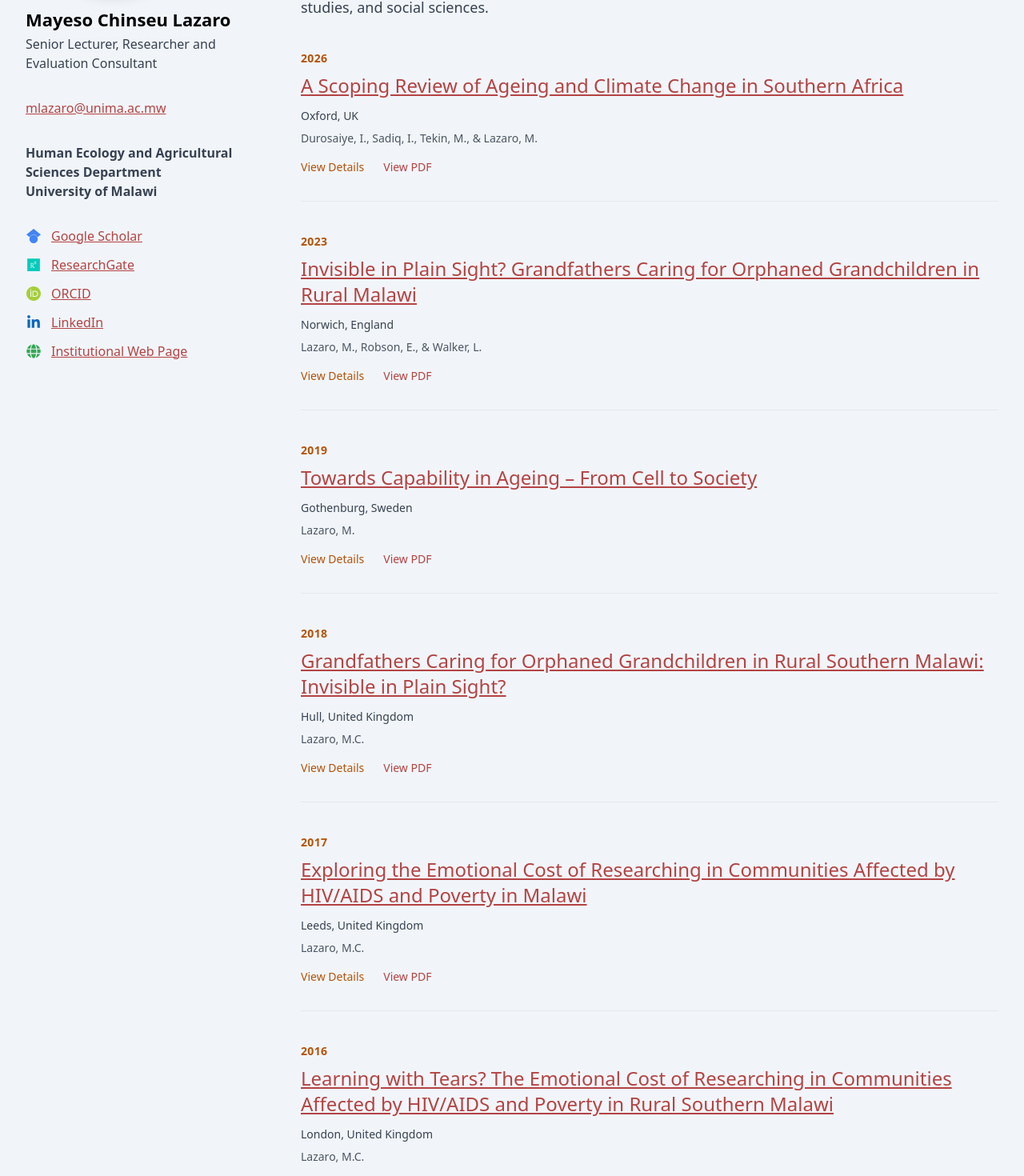
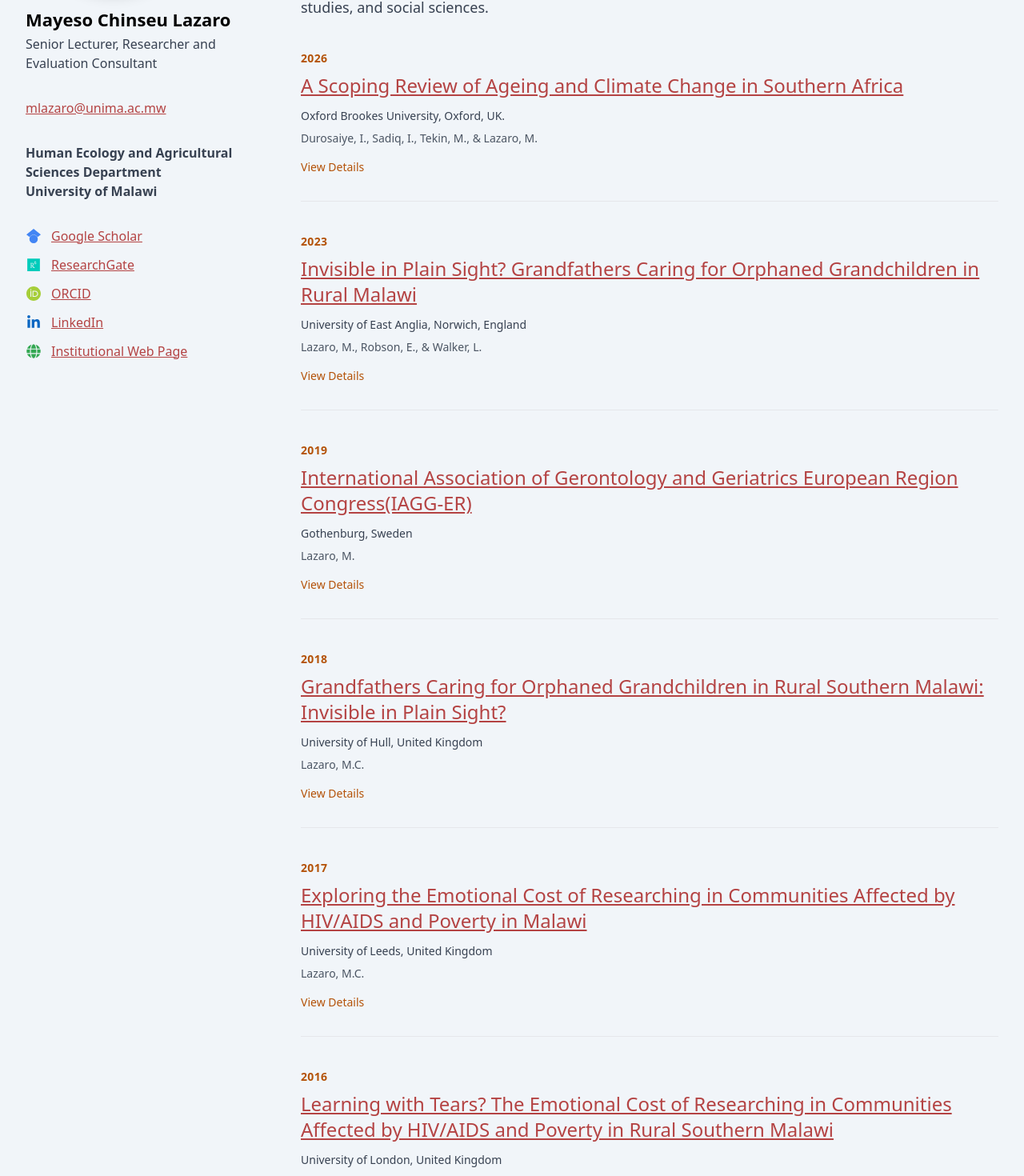
Before and after one commit to alexmwalec/dr-lazalo-academic-researcher, a React (Create React App) app: page /conference in a window 1280 px wide. Shown: the part 528-1998 px from the top of the page at 80% size. Built offline with nearby package versions, Linux system fonts and the light colour scheme.

Commit message:
Mofidying citation on conference contribution

```diff
--- a/src/Pages/Conference/Conference.js
+++ b/src/Pages/Conference/Conference.js
@@ -165,15 +165,6 @@ const Conference = () => {
                   ? "Hide Details"
                   : "View Details"}
               </button>
-
-              <a
-                href={item.pdfUrl}
-                target="_blank"
-                rel="noopener noreferrer"
-                className="text-[#b44343] text-sm font-medium hover:text-amber-700"
-              >
-                View PDF
-              </a>
             </div>
 
             {selectedItem === item.id && (
--- a/src/Pages/Conference/conferenceData.js
+++ b/src/Pages/Conference/conferenceData.js
@@ -3,11 +3,11 @@ export const conferenceData = [
     id: 1,
     year: 2026,
     title: "A Scoping Review of Ageing and Climate Change in Southern Africa",
-    location: "Oxford, UK",
+    location: "Oxford Brookes University, Oxford, UK.",
     authors: "Durosaiye, I., Sadiq, I., Tekin, M., & Lazaro, M.",
     conference: "British Society of Gerontology 55th Annual Conference",
     date: "24–26 June 2026",
-    citation: "Durosaiye, I., Sadiq, I., Tekin, M., & Lazaro, M. (2026). A Scoping Review of Ageing and Climate Change in Southern Africa. British Society of Gerontology 55th Annual Conference, Oxford Brookes University, Oxford, UK.",
+    citation: "1.Durosaiye, I., Sadiq, I., Tekin, M., & Lazaro, M. (2026). A Scoping Review of Ageing and Climate Change in Southern Africa. British Society of Gerontology 55th Annual Conference, 24-26 June 2026, Oxford Brookes University, Oxford, UK.",
     pdfUrl: "#",
 
   },
@@ -15,63 +15,63 @@ export const conferenceData = [
     id: 2,
     year: 2023,
     title: "Invisible in Plain Sight? Grandfathers Caring for Orphaned Grandchildren in Rural Malawi",
-    location: "Norwich, England",
+    location: "University of East Anglia, Norwich, England",
     authors: "Lazaro, M., Robson, E., & Walker, L.",
     conference: "Development Studies Association (DSA) Annual Conference",
     date: "14 June – 2 July 2021",
-    citation: "Lazaro, M., Robson, E., & Walker, L. (2021). Invisible in plain sight? Grandfathers caring for orphaned grandchildren in rural Malawi. Development Studies Association Annual Conference, University of East Anglia, Norwich, England.",
+    citation: "Lazaro, M., Robson, E., & Walker, L. (2021). Invisible in plain sight? Grandfathers caring for orphaned grandchildren in rural Malawi. Development Studies Association (DSA) 2021 Annual Conference (Virtual), “Ageing and older age: unsettling development assumptions”. University of East Anglia, Norwich, England",
     pdfUrl :  "pdfs/conference/Lazaro et al 2023 - Invisible in Plain Sight.pdf"
   },
   {
     id: 3,
     year: 2019,
-    title: "Towards Capability in Ageing – From Cell to Society",
+    title: "International Association of Gerontology and Geriatrics European Region Congress(IAGG-ER)",
     location: "Gothenburg, Sweden",
     authors: "Lazaro, M.",
-    conference: "International Association of Gerontology and Geriatrics European Region Congress",
+    conference: "International Association of Gerontology and Geriatrics European Region Congress ",
     date: "23–25 May 2019",
-    citation: "Lazaro, M. (2019). International Association of Gerontology and Geriatrics European Region Congress 2019, Gothenburg, Sweden.",
+    citation: "Lazaro, M. (2019). International Association of Gerontology and Geriatrics European Region (IAGG-ER) Congress 2019, 23-25 May 2019, Gothenburg, Sweden. ‘Towards Capability in Ageing – From Cell to SocietyInternational Association of Gerontology and Geriatrics European Region (IAGG-ER) Congress 2019, 23-25 May 2019, Gothenburg, Sweden. ‘Towards Capability in Ageing – From Cell to Society",
   },
   {
     id: 4,
     year: 2018,
     title: "Grandfathers Caring for Orphaned Grandchildren in Rural Southern Malawi: Invisible in Plain Sight?",
-    location: "Hull, United Kingdom",
+    location: "University of Hull, United Kingdom",
     authors: "Lazaro, M.C.",
     conference: "SES PhD Research Day",
     date: "25 January 2018",
-    citation: "Lazaro, M.C. (2018). Grandfathers caring for orphaned grandchildren in rural Southern Malawi: Invisible in Plain Sight? SES PhD Research Day, University of Hull, UK.",
+    citation: "Lazaro, M.C. (2018). Grandfathers caring for orphaned grandchildren in rural Southern Malawi: Invisible in Plain Sight? SES PhD Research Day – January 25, University of Hull, UK.",
     pdfUrl: "pdfs/conference/Lazaro 2018 PhD Thesis.pdf",
   },
   {
     id: 5,
     year: 2017,
     title: "Exploring the Emotional Cost of Researching in Communities Affected by HIV/AIDS and Poverty in Malawi",
-    location: "Leeds, United Kingdom",
+    location: "University of Leeds, United Kingdom",
     authors: "Lazaro, M.C.",
     conference: "5th Annual Researchers in Development Network Conference",
     date: "27 January 2017",
-    citation: "Lazaro, M.C. (2017). Exploring the emotional cost of researching in communities affected by HIV/AIDS and poverty in Malawi. University of Leeds, UK.",
+    citation: "Lazaro, M.C. (2017). Exploring the emotional cost of researching in communities affected by HIV/AIDS and poverty in Malawi,The 5th Annual Researchers in Development Network (RiDNet) Conference “I, Researcher: exploring the research experience - context, self and interdisciplinary practice” – January 27, University of Leeds, United Kingdom",
   },
   {
     id: 6,
     year: 2016,
     title: "Learning with Tears? The Emotional Cost of Researching in Communities Affected by HIV/AIDS and Poverty in Rural Southern Malawi",
-    location: "London, United Kingdom",
+    location: "University of London, United Kingdom",
     authors: "Lazaro, M.C.",
     conference: "The Process and Challenges of Conducting Research on Africa",
     date: "3 November 2016",
-    citation: "Lazaro, M.C. (2016). Learning with tears? The emotional cost of researching in communities affected by HIV/AIDS and poverty in rural Southern Malawi.",
+    citation: "Lazaro, M.C. (2016). Learning with tears? The emotional cost of researching in communities affected by HIV/AIDS and poverty in rural Southern Malawi.The Process and Challenges of Conducting Research on Africa: From the Library to the Field – November 3, Royal Holloway, University of London, United Kingdom",
   },
   {
     id: 7,
     year: 2015,
     title: "Grandparenting in the Context of HIV/AIDS and Poverty",
-    location: "Hull, United Kingdom",
+    location: "University of Hull, United Kingdom",
     authors: "Lazaro, M.C.",
     conference: "University of Hull PhD Symposium",
     date: "8 October 2015",
-    citation: "Lazaro, M.C. (2015). Grandparenting in the Context of HIV/AIDS and Poverty: The Place of Grandfathers in Carework for Orphans and Vulnerable Children in Rural Southern Malawi.",
+    citation: "Lazaro, M.C. (2015). Grandparenting in the Context of HIV/AIDS and Poverty: The Place of Grandfathers in Carework for Orphans and Vulnerable Children in Rural Southern Malawi.7.PhD Symposium “Lightning Talk” — October 8, University House (Students’ Union Building), University of Hull, Hull, United Kingdom;",
   },
   {
     id: 8,
@@ -81,7 +81,7 @@ export const conferenceData = [
     authors: "Kaombe, T.M., Simbeye, J., Ng'ambi, W.F., & Lazaro, M.C.",
     conference: "SAMSA 2013 Conference",
     date: "25–29 November 2013",
-    citation: "Kaombe, T.M., Simbeye, J., Ng'ambi, W.F., & Lazaro, M.C. (2013). Dealing with Household Correlations in Using Survey Data to Estimate Risk of Diarrhoea in Under-Five Children in Malawi.",
+    citation: "Kaombe, T.M., Simbeye, J., Ng’ambi, W.F., & Lazaro, M.C. (2013). Dealing with Household Correlations in using Survey Data to estimate Risk of Diarrhoea in Under-Five Children in Malawi. SAMSA 2013 Conference, 25-29 November, Cape Town, South Africa",
   },
   {
     id: 9,
@@ -91,6 +91,6 @@ export const conferenceData = [
     authors: "Lazaro, M.C., Skrypnek, B.J., & Williams, D.",
     conference: "National Council on Family Relations 73rd Annual Conference",
     date: "16–19 November 2011",
-    citation: "Lazaro, M.C., Skrypnek, B.J., & Williams, D. (2011). The Health Immigrant Effect: Changes of Immigrants and Refugees Health over Time.",
+    citation: "9.Lazaro, M.C., Skrypnek, B.J., & Williams, D. (2011). The Health Immigrant Effect: Changes of Immigrants and Refugees Health over Time. The National Council for Family Relations 73rd Annual Conference ““Families and the Shifting Economy – November 16-19, 2011, Rosen Center Hotel, Orlando, Florida, US.",
   },
 ];
```
